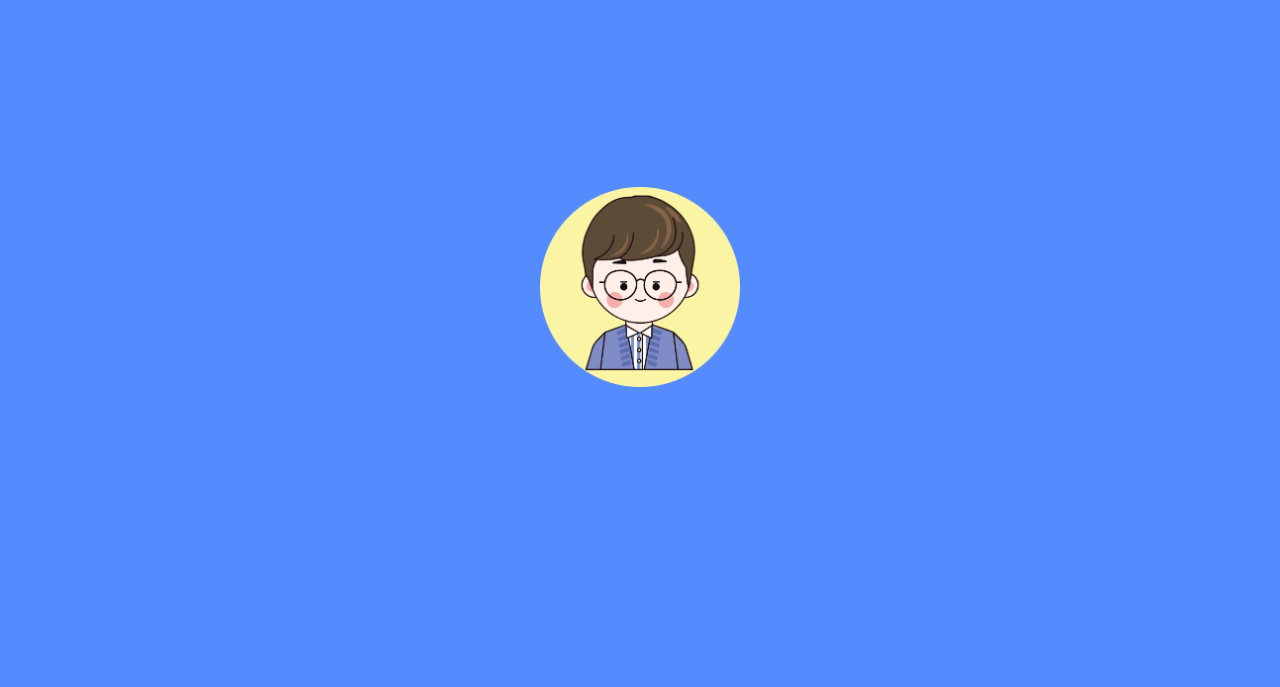
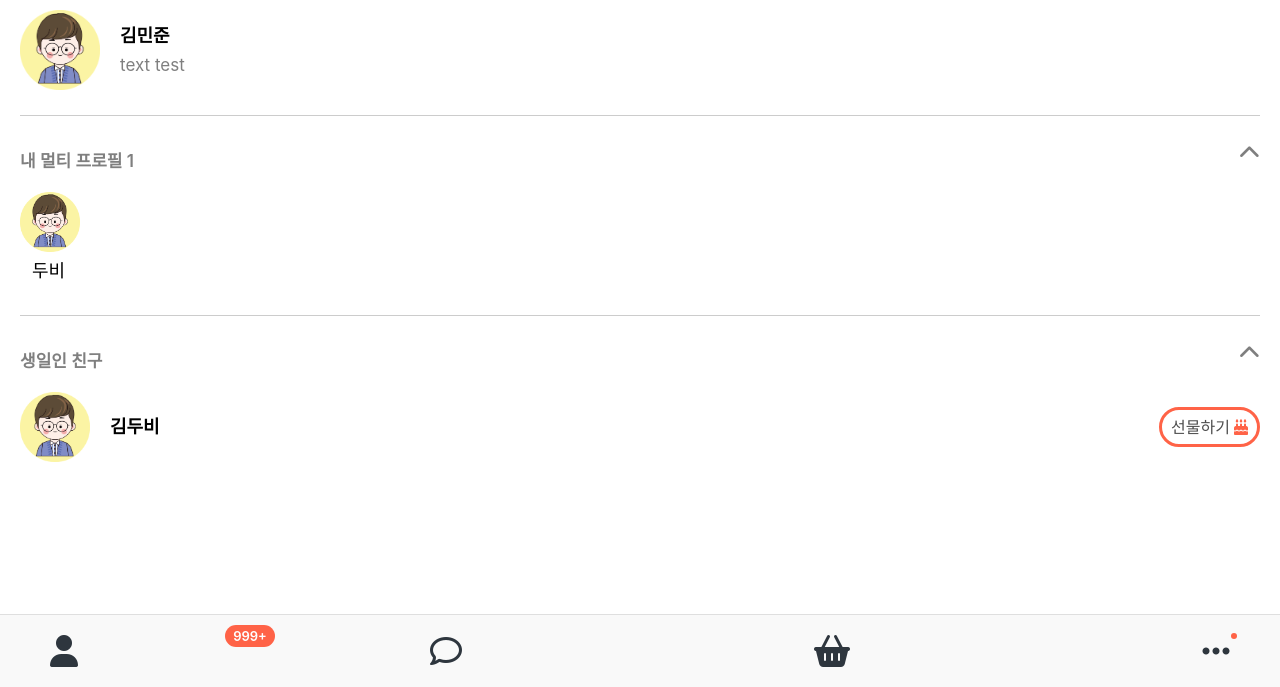
Before and after one commit to dubipy/kakao-talk, a plain HTML site: page friends.html in a window 1280 px wide. Shown: the part 113-800 px from the top of the page. Drawn offline with Linux system fonts and the light colour scheme.

Commit message:
friends screen birthday border

```diff
--- a/css/components/user-component.css
+++ b/css/components/user-component.css
@@ -7,6 +7,25 @@
     display: flex;
     align-items: center;
 }
+
+.birthday {
+    color: rgba(0, 0, 0, 0.7);
+    border: 3px solid tomato;
+    padding: 9px;
+    display: flex;
+    justify-content: center;
+    align-items: center;
+    border-radius: 25px;
+}
+
+.birthday span {
+    margin-right: 4px;
+}
+
+.birthday i {
+    color: tomato;
+}
+
 
 .user-component__column:last-child {
     color: rgba(0, 0, 0, 0.4);
--- a/css/screens/friends.css
+++ b/css/screens/friends.css
@@ -26,8 +26,19 @@
     display: flex;
     justify-content: center;
     align-items: center;
+    animation: hideSplashScreen 1s ease-in-out forwards;
 }
 
 #splash-screen img {
     width: 200px;
 }
+
+@keyframes hideSplashScreen {
+    from {
+        opacity: 1;
+    }
+    to {
+        opacity: 0;
+        visibility: hidden;
+    }
+}
--- a/friends.html
+++ b/friends.html
@@ -71,13 +71,17 @@
             <div class="user-component">
                 <div class="user-component__column">
                     <img src="./image/avatar.png"
-                    class="user-component__avatar user-component__avatar--sm" />
-                    <div class="user-component__text user-component__event-btn">
+                    class="user-component__avatar user-component__avatar" />
+                    <div class="user-component__text">
                         <h4 class="user-component__title">김두비</h4>
-                        <h6 class="user-component__evene-btn">text test</h6>
                     </div>
                 </div>
-                <div class="user-component__column"></div>
+                <div class="user-component__column">
+                    <div class="birthday">
+                        <span>선물하기</span>
+                        <i class="fa-solid fa-cake-candles"></i>
+                    </div>
+                </div>
             </div>
 
         </main>
```
